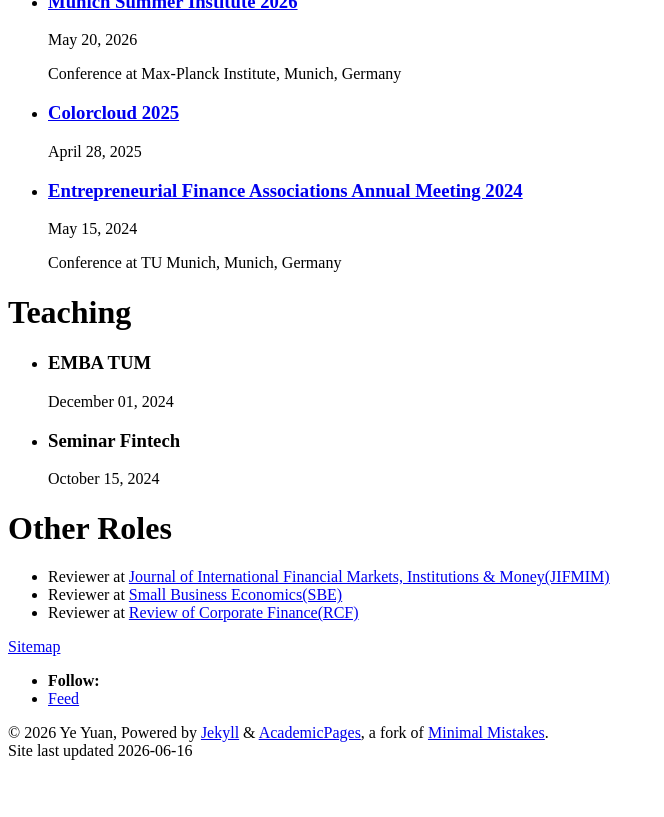
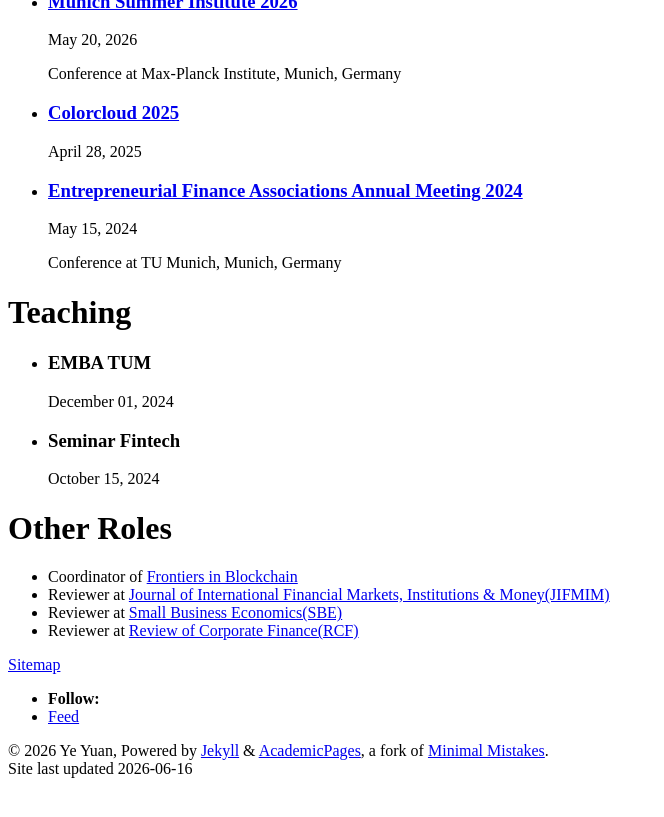
Before and after one commit to yuanye126/yuanye126.github.io, a Jekyll site: the page built from _pages/cv.md, in a window 1280 px wide and 900 px high, scrolled down 1813 px. Shown: the top 817 px of the window, without its empty margins (0-664 px from the left). Built offline with Jekyll 4.4.1, drawn with Linux system fonts in a browser that asks for light colours; some web fonts are replaced.

Commit message:
Update CV roles

```diff
--- a/_pages/cv.md
+++ b/_pages/cv.md
@@ -56,6 +56,7 @@
 
 Other Roles
 ======
+* Coordinator of [Frontiers in Blockchain](https://www.frontiersin.org/journals/blockchain)
 * Reviewer at [Journal of International Financial Markets, Institutions & Money(JIFMIM)](https://www.sciencedirect.com/journal/journal-of-international-financial-markets-institutions-and-money)
 * Reviewer at [Small Business Economics(SBE)](https://link.springer.com/journal/11187)
 * Reviewer at [Review of Corporate Finance(RCF)](https://www.nowpublishers.com/rcf)
```
